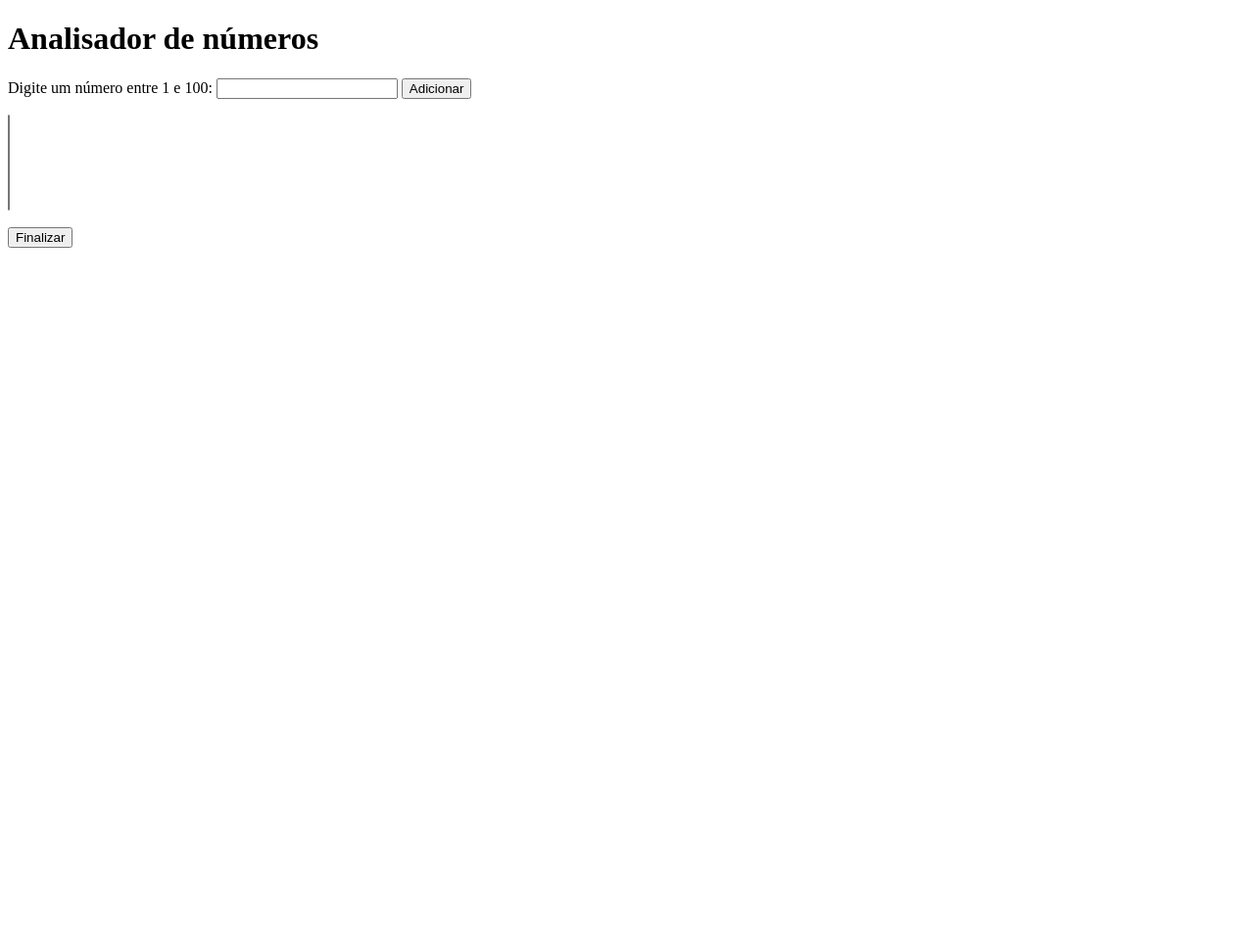
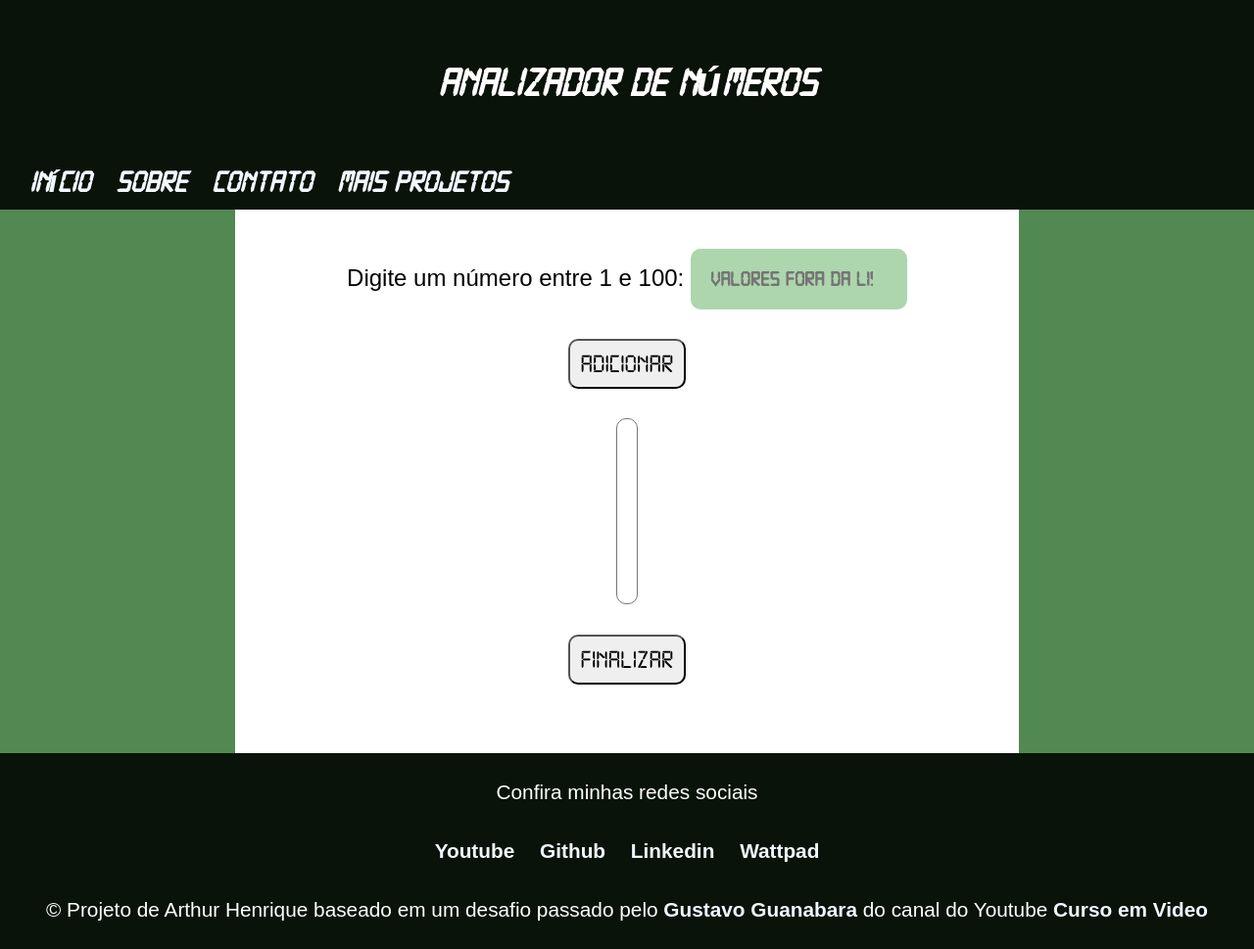
Before and after one commit to dev-arthurhenrique/java-script, a plain HTML site: page desafios/desafio-arrays/index.html in a window 1280 px wide. Shown: the whole page at 98% size. Before the commit the page ends 800 px from the top, so only its background shows below. Drawn offline with Linux system fonts and the light colour scheme.

Commit message:
atualizando projeto-analizador

```diff
--- a/desafios/desafio-arrays/index.html
+++ b/desafios/desafio-arrays/index.html
@@ -3,14 +3,40 @@
 <head>
     <meta charset="UTF-8">
     <meta name="viewport" content="width=device-width, initial-scale=1.0">
-    <title>analisador</title>
+    <title>projeto-array</title>
+    <link rel="stylesheet" href="style.css">
 </head>
 <body>
-    <h1>Analisador de números</h1>
-    <p>Digite um número entre 1 e 100: <input type="number" name="numero" id="numero"> <input type="button" value="Adicionar" id="adicionar"></p>
+   <header>
+    <h1>Analizador de números</h1>
+    <nav>
+        <ul>
+            <li><a href="#">Início</a></li>
+            <li><a href="#">Sobre</a></li>
+            <li><a href="#">Contato</a></li>
+            <li><a href="#">Mais Projetos</a></li>
+        </ul>
+    </nav>
+   </header>
+   <main>
+    <p>Digite um número entre 1 e 100: <input type="number" name="numero" id="numero" placeholder="valores fora da lista"></p>
+    <p><input type="button" value="Adicionar" id="adicionar" class="eventos"></p>
     <select name="seletor" id="seletor" size="6"></select>
-    <p><input type="button" value="Finalizar" id="finalizar"></p>
+    <p><input type="button" value="Finalizar" id="finalizar" class="eventos"></p>
     <div id="res"></div>
-    <script src="script.js"></script>
+   </main>
+   <footer>
+    <p>Confira minhas redes sociais</p>
+    <nav>
+        <ul>
+            <li><a href="#">Youtube</a></li>
+            <li><a href="#">Github</a></li>
+            <li><a href="#">Linkedin</a></li>
+            <li><a href="#">Wattpad</a></li>
+        </ul>
+    </nav>
+    <p>&copy; Projeto de Arthur Henrique baseado em um desafio passado pelo <a href="#">Gustavo Guanabara</a> do canal do Youtube <a href="#">Curso em Video</a></p>
+   </footer>
+   <script src="script.js"></script>
 </body>
 </html>
--- a/desafios/desafio-arrays/script.js
+++ b/desafios/desafio-arrays/script.js
@@ -1,40 +1,42 @@
-//criando o evento de adicionar
-let adicionar = document.querySelector('input#adicionar')
+//disparando o evento para adicionar valores
+let adicionar = document.getElementById('adicionar')
 adicionar.addEventListener('click', a)
 let valores = []
 function a(){
-    let numero = document.querySelector('input#numero')
-    let n = Number(numero.value)
+    let num = document.getElementById('numero')
+    let n = Number(num.value)
     let seletor = document.getElementById('seletor')
-    let res = document.getElementById('res')
-    //validação de dados
-    if(numero.value.length == 0 || n < 1 || n > 100 || valores.indexOf(n) != -1){
-        alert('Número não está entre 1 e 100 ou já foi adicionado a lista')
+    if(num.value.length == 0 || n < 1 || n > 100 || valores.indexOf(n) != -1){
+        alert("Preencha o bloco com um número entre 1 e 100 e depois clique em 'Adicionar'. Além disso, você não pode adicionar valores repetidos")
+        num.focus()
+        num.value = ''
     }else{
         valores.push(n)
         let mostrar = document.createElement('option')
-        mostrar.text = `Valor ${n} adicionado`
+        mostrar.text = `O número ${n} foi adicionado a lista`
         seletor.appendChild(mostrar)
     }
 }
 let finalizar = document.getElementById('finalizar')
 finalizar.addEventListener('click', f)
 function f(){
-    let numero = document.querySelector('input#numero')
-    let n = Number(numero.value)
-    let seletor = document.getElementById('seletor')
-    let res = document.getElementById('res')
-    if(numero.value.length == 0){
-        alert('Adicione pelo menos um número antes de finalizar')
+    let num = document.getElementById('numero')
+    let n = Number(num.value)
+    if(num.value.length == 0){
+        alert("Preencha o bloco com um número entre 1 e 100 e depois clique em 'Adicionar'. Além disso, você não pode adicionar valores repetidos")
+        num.focus()
+        num.value = ''
     }else{
-        res.innerHTML = `Foram informados ${valores.length} número(s)<br>`
-        res.innerHTML += `O maior número digitado foi o ${Math.max(...valores)}<br>`
-        res.innerHTML += `O menor número digitado foi o ${Math.min(...valores)}<br>`
+        let res = document.getElementById('res')
+        res.innerHTML = `Ao todo, temos ${valores.length} números cadastrados. São eles em ordem crescente: ${valores.sort()}<br>`
+        res.innerHTML += `O maior valor é ${Math.max(...valores)}<br>`
+        res.innerHTML += `O menor valor é ${Math.min(...valores)}<br>`
         let soma = 0
-        for(cont = 0; cont < valores.length; cont++){
+        for(let cont = 0; cont < valores.length; cont++){
             soma += valores[cont]
         }
-        res.innerHTML += `A soma dos números digitados é ${soma}<br>`
-        res.innerHTML += `A média é ${(soma/valores.length).toFixed(2)}`
+        res.innerHTML += `A soma entre os número é ${soma}<br>`
+        res.innerHTML += `A média entre os números é: ${(soma/valores.length).toFixed(2)}`
     }
+
 }
--- /dev/null
+++ b/desafios/desafio-arrays/style.css
@@ -0,0 +1,112 @@
+@charset "UTF-8";
+@font-face {
+    font-family: "digital";
+    src: url(fontes/digital-7.ttf) format(truetype);
+}
+*{
+    margin: 0;
+    padding: 0;
+    box-sizing: border-box;
+
+}
+body{
+    background-color: rgb(82, 136, 82);
+    height: 98vh;
+}
+header{
+  background-color: rgb(9, 19, 9);
+  text-align: center;
+  color: white;
+  font: italic bolder 1.3em "digital", sans-serif;
+}
+header > h1{
+    padding: 60px;
+}
+header > nav{
+    text-align: left;
+    padding-bottom: 10px;
+    padding-left: 20px;
+}
+header > nav > ul > li{
+    display: inline-block;
+    text-align: left;
+}
+header > nav > ul > li > a{
+    text-decoration: none;
+    font-size: 1.5em;
+    margin: 10px;
+    color: aliceblue;
+}
+header > nav > ul > li > a:hover{
+    color: lightgreen;
+    font-size: 1.6em;
+    transition: 0.2s;
+}
+main{
+    background-color: white;
+    min-width: 200px;
+    max-width: 800px;
+    margin: auto;
+    text-align: center;
+    padding: 40px;
+    font: normal normal 1.5em 'Arial';
+}
+main > p > input#numero{
+    background-color: rgb(0, 128, 0, 0.322);
+    padding: 20px;
+    border-radius: 10px;
+    font: normal bolder 0.9em 'digital';
+    text-align: center;
+    border: none;
+    outline: none;
+}
+main > p > input#numero:hover{
+    background-color: rgba(0, 128, 0, 0.473);
+}
+.eventos{
+    padding: 10px;
+    border-radius: 10px;
+    font-size: 1.1em;
+    font-family: 'digital', sans-serif;
+    margin: 30px;
+}
+.eventos:hover{
+    background-color: rgb(0, 128, 0, 0.322);
+    transition: 0.2s;
+    font-size: 1.3em;
+}
+select{
+    border-radius: 10px;
+    padding: 10px;
+    font: italic bolder 1em 'Arial';
+}
+footer{
+    background-color: rgb(9, 19, 9);
+    color: white;
+    font: normal normal 1.3em "Arial", sans-serif;
+    text-align: center;
+    padding: 10px;
+    line-height: 60px;
+}
+footer > nav > ul > li{
+    display: inline-block;
+}
+footer > nav > ul > li > a{
+    text-decoration: none;
+    color: aliceblue;
+    font-weight: bolder;
+    margin: 10px;
+}
+footer > nav > ul > li > a:hover{
+    text-decoration: underline;
+    color: green;
+}
+footer > p > a{
+    text-decoration: none;
+    color: aliceblue;
+    font-weight: bolder;
+}
+footer > p > a:hover{
+    text-decoration: underline;
+    color: green;
+}
```
Also changed, not shown: desafios/desafio-arrays/fontes/digital-7 (italic).ttf (added), desafios/desafio-arrays/fontes/digital-7 (mono italic).ttf (added), desafios/desafio-arrays/fontes/digital-7 (mono).ttf (added), desafios/desafio-arrays/fontes/digital-7.ttf (added), desafios/desafio-arrays/fontes/readme.txt (added).
